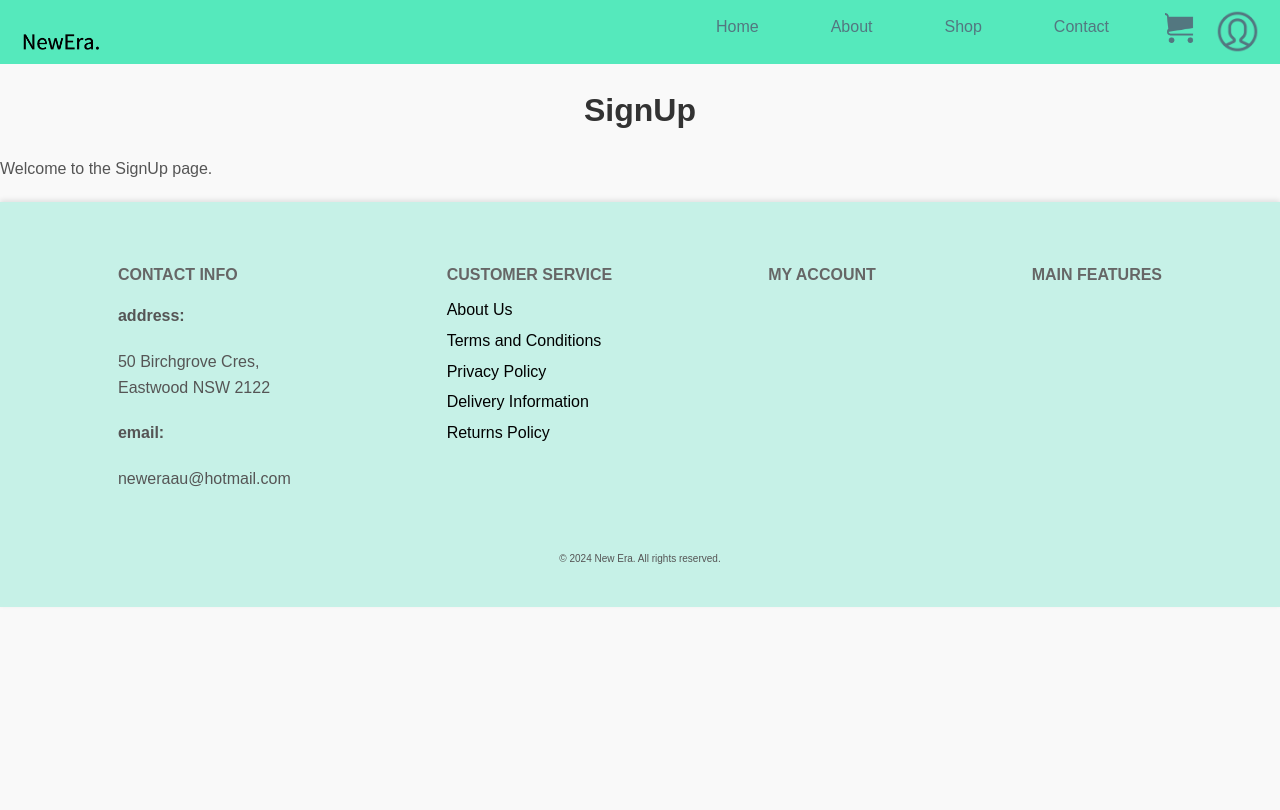
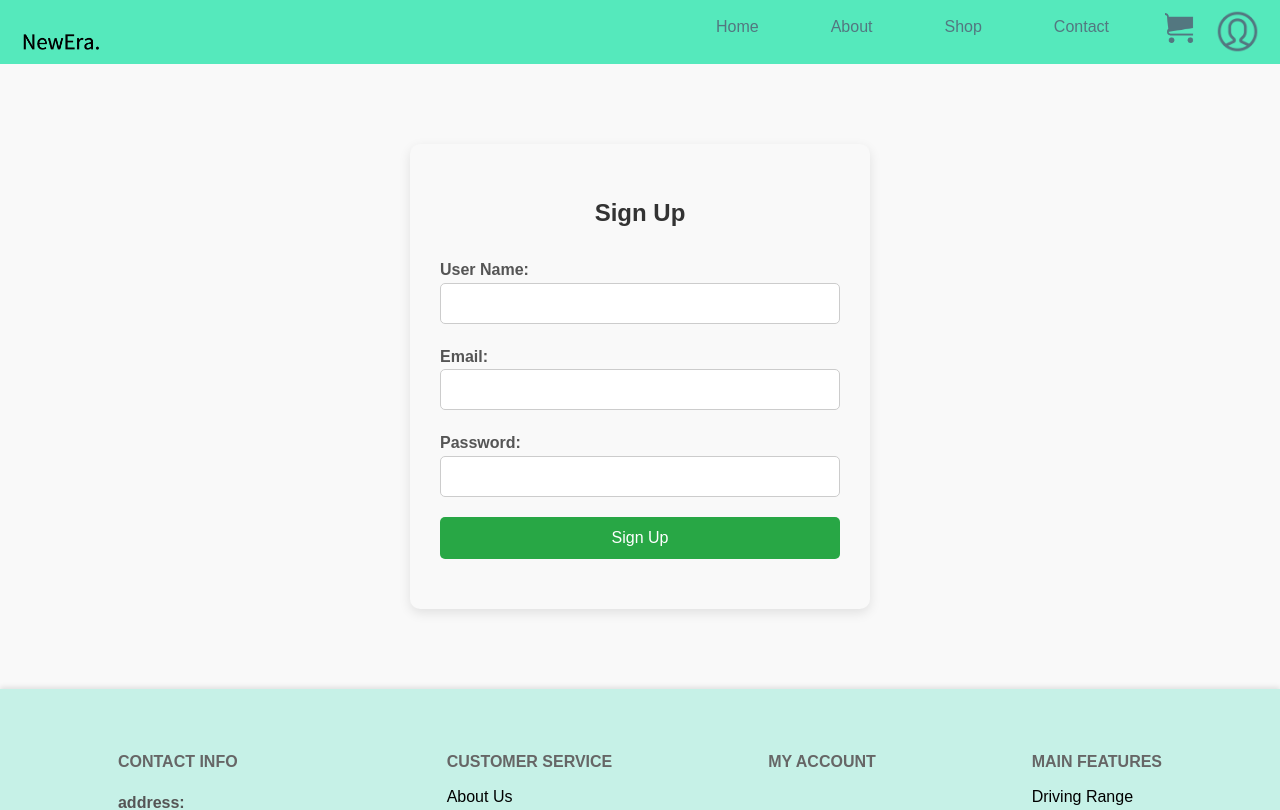
Before and after one commit to Boris870315/NewEra-Website, a React (Create React App) app: page /#/signUp in a window 1280 px wide. Shown: the top 810 px of the page. Built offline with nearby package versions, Linux system fonts and the light colour scheme; sample sign-in values are in the browser's storage.

Commit message:
sign up finished

```diff
--- a/src/components/Footer.js
+++ b/src/components/Footer.js
@@ -39,6 +39,8 @@ const Footer = () => {
           <h2>MAIN FEATURES</h2>
           <ul>
             {/* Add list items here */}
+            <li><NavLink to="/returnsPolicy">Driving Range</NavLink></li>
+            <li><NavLink to="/shop">Shops</NavLink></li>
           </ul>
         </div>
       </div>
--- a/src/components/MenuBar.js
+++ b/src/components/MenuBar.js
@@ -34,13 +34,13 @@ const MenuBar = () => {
         <li className="dropdown">
           <NavLink to="/shop" className="nav-link">Shop</NavLink>
           <ul className="dropdown-content">
-            <li><NavLink to="/shop/clubs" className="dropdown-link">Clubs</NavLink></li>
-            <li><NavLink to="/shop/balls" className="dropdown-link">Balls</NavLink></li>
-            <li><NavLink to="/shop/bags" className="dropdown-link">Bags</NavLink></li>
-            <li><NavLink to="/shop/buggies" className="dropdown-link">Buggies</NavLink></li>
-            <li><NavLink to="/shop/shoesAndClothing" className="dropdown-link">Shoes and Clothing</NavLink></li>
-            <li><NavLink to="/shop/technology" className="dropdown-link">Technology</NavLink></li>
-            <li><NavLink to="/shop/accessories" className="dropdown-link">Accessories</NavLink></li>
+            <NavLink to="/shop/clubs" className="dropdown-link">Clubs</NavLink>
+            <NavLink to="/shop/balls" className="dropdown-link">Balls</NavLink>
+            <NavLink to="/shop/bags" className="dropdown-link">Bags</NavLink>
+            <NavLink to="/shop/buggies" className="dropdown-link">Buggies</NavLink>
+            <NavLink to="/shop/shoesAndClothing" className="dropdown-link">Shoes and Clothing</NavLink>
+            <NavLink to="/shop/technology" className="dropdown-link">Technology</NavLink>
+            <NavLink to="/shop/accessories" className="dropdown-link">Accessories</NavLink>
           </ul>
         </li>
         <li>
--- a/src/pages/SignUp.js
+++ b/src/pages/SignUp.js
@@ -1,13 +1,85 @@
-// src/pages/Shop.js
-import React from 'react';
+import React, { useState } from 'react';
+import { useNavigate } from 'react-router-dom';
+import './LoginForm.css';
 
-const SignUP = () => {
-  return (
-    <div>
-      <h1>SignUp</h1>
-      <p>Welcome to the SignUp page.</p>
-    </div>
-  );
+const SignUp = () => {
+    const [username, setUsername] = useState('');
+    const [email, setEmail] = useState('');
+    const [password, setPassword] = useState('');
+    const [error, setError] = useState('');
+    const navigate = useNavigate();
+
+    const handleSignUp = async (e) => {
+        e.preventDefault();
+        setError('');
+
+        try {
+            const response = await fetch('http://localhost:5001/api/register', {
+                method: 'POST',
+                headers: {
+                    'Content-Type': 'application/json'
+                },
+                body: JSON.stringify({ username, email, password })
+            });
+
+            const data = await response.json();
+
+            if (response.ok) {
+                alert('Sign Up successful!');
+                navigate('/login'); // 注册成功后重定向到登录页面
+            } else {
+                setError(data.message || 'Sign Up failed');
+            }
+        } catch (error) {
+            console.error('Sign Up request error:', error);
+            setError('An error occurred during sign up');
+        }
+    }
+
+    return (
+        <div className="login-container">
+            <h2>Sign Up</h2>
+            <form onSubmit={handleSignUp} className="login-form">
+                <div>
+                    <label>
+                        User Name:
+                        <input
+                            type="text"
+                            value={username}
+                            onChange={(e) => setUsername(e.target.value)}
+                            required
+                        />
+                    </label>
+                </div>
+                <div>
+                    <label>
+                        Email:
+                        <input
+                            type="email"
+                            value={email}
+                            onChange={(e) => setEmail(e.target.value)}
+                            required
+                        />
+                    </label>
+                </div>
+                <div>
+                    <label>
+                        Password:
+                        <input
+                            type="password"
+                            value={password}
+                            onChange={(e) => setPassword(e.target.value)}
+                            required
+                        />
+                    </label>
+                </div>
+                {error && <p className="error-message">{error}</p>}
+                <div>
+                    <button type="submit">Sign Up</button>
+                </div>
+            </form>
+        </div>
+    );
 };
 
-export default SignUP;
+export default SignUp;
```
Also changed, not shown: src/components/cartCards.css (deleted), src/components/cartCards.js (deleted), src/components/productCards.css (added), src/components/productCards.js (added), 1 other file (tests, documents, lock files or other folders).
